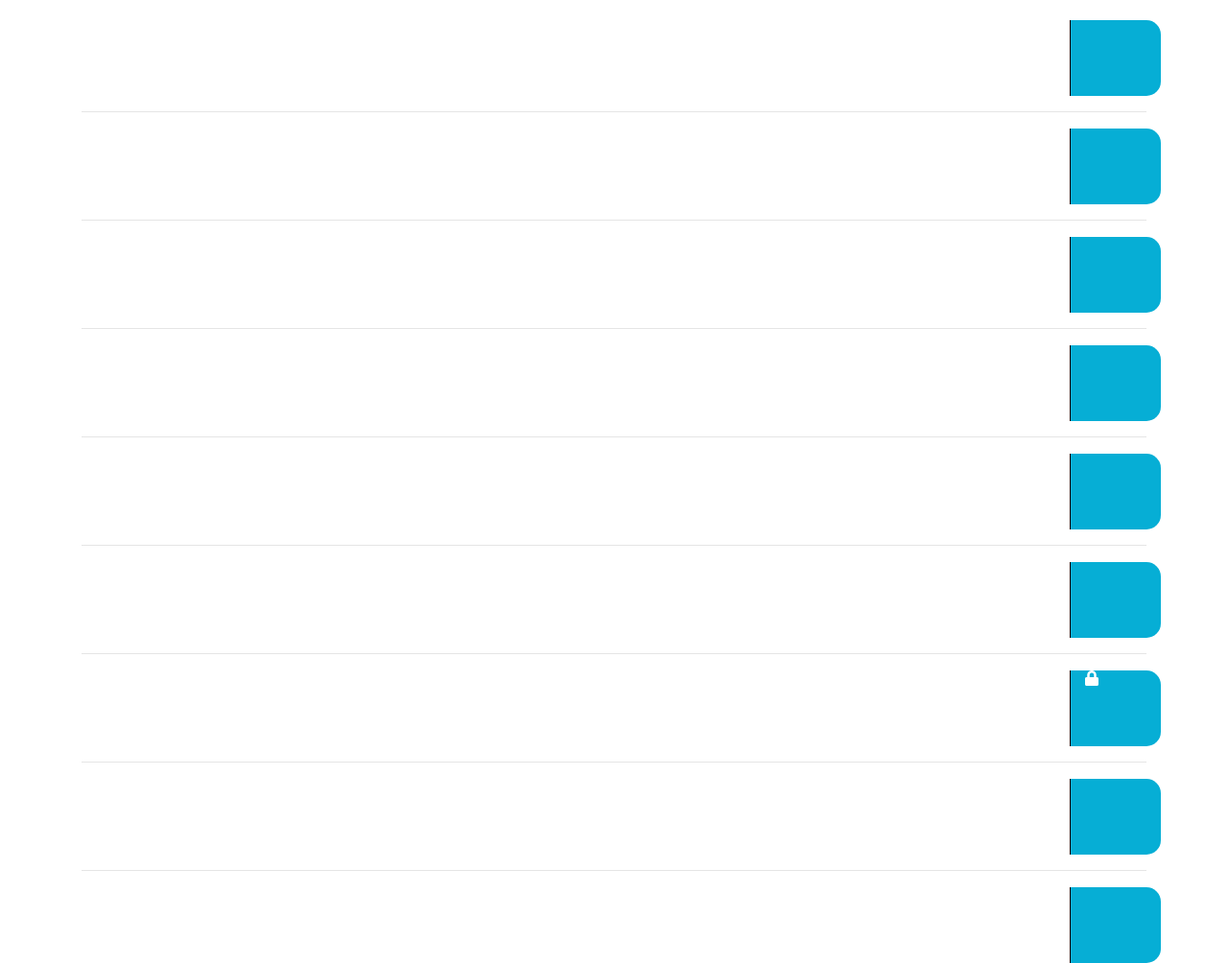
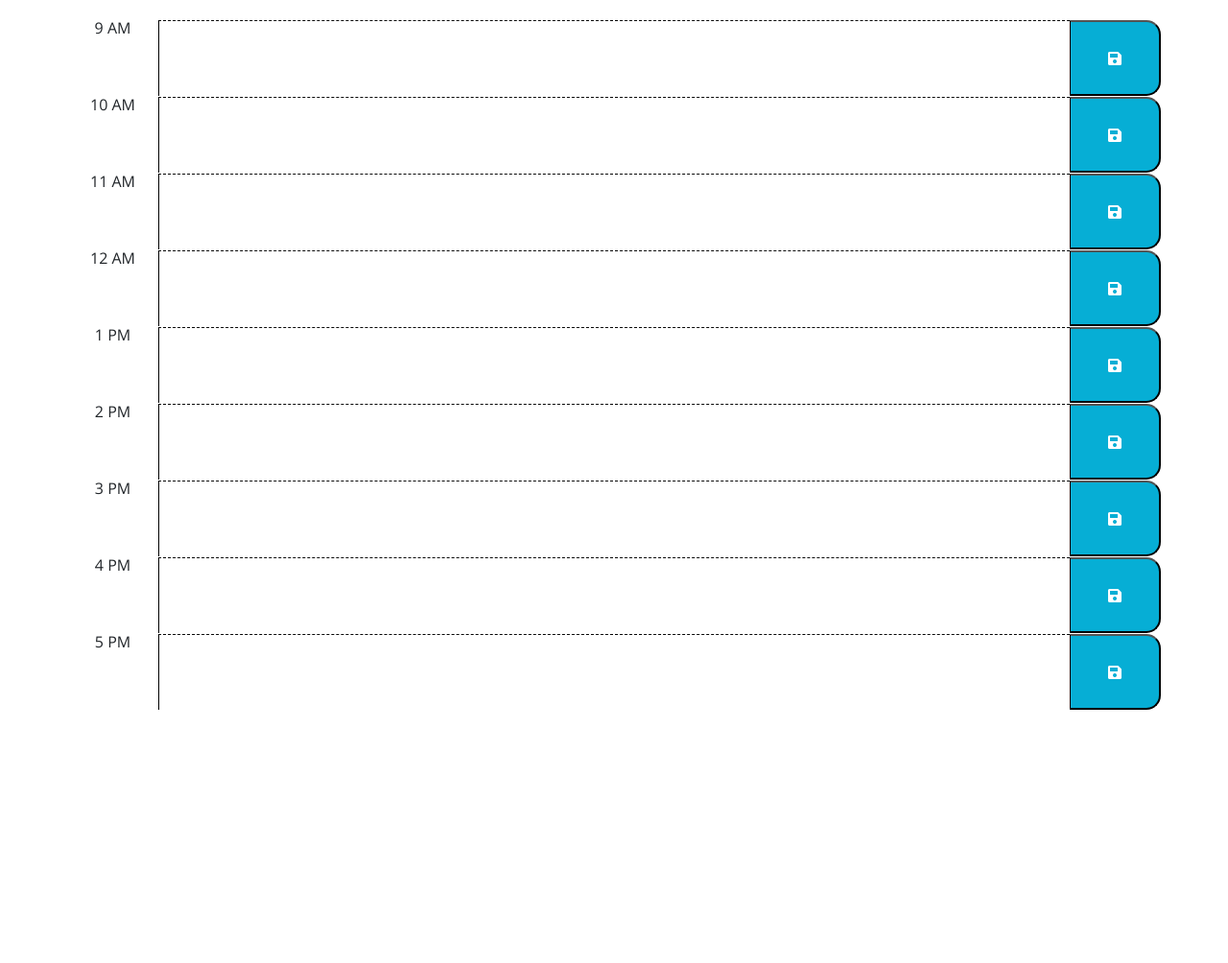
Before and after one commit to GTblue/Work-Day-Scheduler, a plain HTML site: page index.html in a window 1280 px wide. Shown: the part 280-1284 px from the top of the page at 96% size. After the commit the page ends 1020 px from the top, so only its background shows below. Drawn offline with nearby package versions, Linux system fonts and the light colour scheme.

Commit message:
Fixed symantic tags to incorporate CSS styling and created a moment.js file

```diff
--- a/index.html
+++ b/index.html
@@ -31,61 +31,55 @@
     <div class="container">
       <!-- Timeblocks go here -->
         <div class="row">
-            <div class="col-md-1 time-block"></div>
-            <div class="col-md-10"></div>
-            <div class="col-md-1 saveBtn"></div>
+            <div id="0" class="col-md-1 time-block">9 AM</div>
+            <textarea class="col-md-10 hour"></textarea>
+           <button class="col-md-1 saveBtn"><i style="font-size:16px" class="fa">&#xf0c7;</i></button>
         </div>
-        <hr>
         <div class="row">
-            <div class="col-md-1 time-block"></div>
-            <div class="col-md-10"></div>
-            <div class="col-md-1 saveBtn"></div>
+            <div id="0" class="col-md-1 time-block">10 AM</div>
+            <textarea class="col-md-10 hour"></textarea>
+            <button class="col-md-1 saveBtn"><i style="font-size:16px" class="fa">&#xf0c7;</i></button>
         </div>
-        <hr>
         <div class="row">
-            <div class="col-md-1 time-block"></div>
-            <div class="col-md-10"></div>
-            <div class="col-md-1 saveBtn"></div>
+            <div id="0" class="col-md-1 time-block">11 AM</div>
+           <textarea class="col-md-10 hour"></textarea>
+           <button class="col-md-1 saveBtn"><i style="font-size:16px" class="fa">&#xf0c7;</i></button>
         </div>
-        <hr>
         <div class="row">
-            <div class="col-md-1 time-block"></div>
-            <div class="col-md-10"></div>
-            <div class="col-md-1 saveBtn"></div>
+            <div id="0" class="col-md-1 time-block">12 AM</div>
+           <textarea class="col-md-10 hour"></textarea>
+           <button class="col-md-1 saveBtn"><i style="font-size:16px" class="fa">&#xf0c7;</i></button>
         </div>
-        <hr>
         <div class="row">
-            <div class="col-md-1 time-block"></div>
-            <div class="col-md-10"></div>
-            <div class="col-md-1 saveBtn"></div>
+            <div id="0" class="col-md-1 time-block">1 PM</div>
+           <textarea class="col-md-10 hour"></textarea>
+           <button class="col-md-1 saveBtn"><i style="font-size:16px" class="fa">&#xf0c7;</i></button>
         </div>
-        <hr>
         <div class="row">
-            <div class="col-md-1 time-block"></div>
-            <div class="col-md-10"></div>
-            <div class="col-md-1 saveBtn"></div>
+            <div id="0" class="col-md-1 time-block">2 PM</div>
+           <textarea class="col-md-10 hour"></textarea>
+           <button class="col-md-1 saveBtn"><i style="font-size:16px" class="fa">&#xf0c7;</i></button>
         </div>
-        <hr>
         <div class="row">
-            <div class="col-md-1 time-block"></div>
-            <div class="col-md-10"></div>
-            <div class="col-md-1 saveBtn fas fa-lock"></div>
+            <div id="0" class="col-md-1 time-block">3 PM</div>
+            <textarea class="col-md-10 hour"></textarea>
+            <button class="col-md-1 saveBtn"><i style="font-size:16px" class="fa">&#xf0c7;</i></button>
         </div>
-        <hr>
         <div class="row">
-            <div class="col-md-1 time-block"></div>
-            <div class="col-md-10"></div>
-            <div class="col-md-1 saveBtn"></div>
+            <div id="0" class="col-md-1 time-block">4 PM</div>
+            <textarea class="col-md-10 hour"></textarea>
+            <button class="col-md-1 saveBtn"><i style="font-size:16px" class="fa">&#xf0c7;</i></button>
         </div>
-        <hr>
         <div class="row">
-            <div class="col-md-1 time-block"></div>
-            <div class="col-md-10"></div>
-            <div class="col-md-1 saveBtn"></div>
+            <div id="0" class="col-md-1 time-block">5 PM</div>
+            <textarea class="col-md-10 hour"></textarea>
+            <button class="col-md-1 saveBtn"><i style="font-size:16px" class="fa">&#xf0c7;</i></button>
         </div>
     </div>
 
     <script src="https://code.jquery.com/jquery-3.4.1.min.js"></script>
     <script src="https://cdnjs.cloudflare.com/ajax/libs/moment.js/2.24.0/moment.min.js"></script>
-  </body>
+    <script src="moment.js"></script>
+    <script src="script.js"></script>
+</body>
 </html>
--- /dev/null
+++ b/script.js
@@ -0,0 +1,30 @@
+// //
+// $(document).ready(function()) {
+
+// var = moment().format();
+
+// //Crate
+// var hours = arrayOfHours[i];
+// // Create variables for div classes for text input and save
+// var schedule = $("div textarea class='col-md-10 hour'");
+// var save = $("div class='col-md-1 saveBtn");
+
+// //var hours = i = 0; i < hours.length; i++;
+// }
+
+
+$( document ).ready(function() {
+
+    var format = moment().format()
+
+    $(".saveBtn").on("click", function(){
+       var textareaValue =  $(this).siblings(".hour").val();
+       console.log(textareaValue)
+    })
+
+    var currentTime = moment().format();
+    console.log(currentTime)
+    // (dddd MMMM Do)
+
+
+});
--- a/style.css
+++ b/style.css
@@ -69,3 +69,7 @@ body {
     font-size: 20px;
     transition: all .3s ease-in-out;
   }
+
+  .fa-lock {
+      text-align: justify;
+  }
```
Also changed, not shown: moment.js (added), 1 other file.
